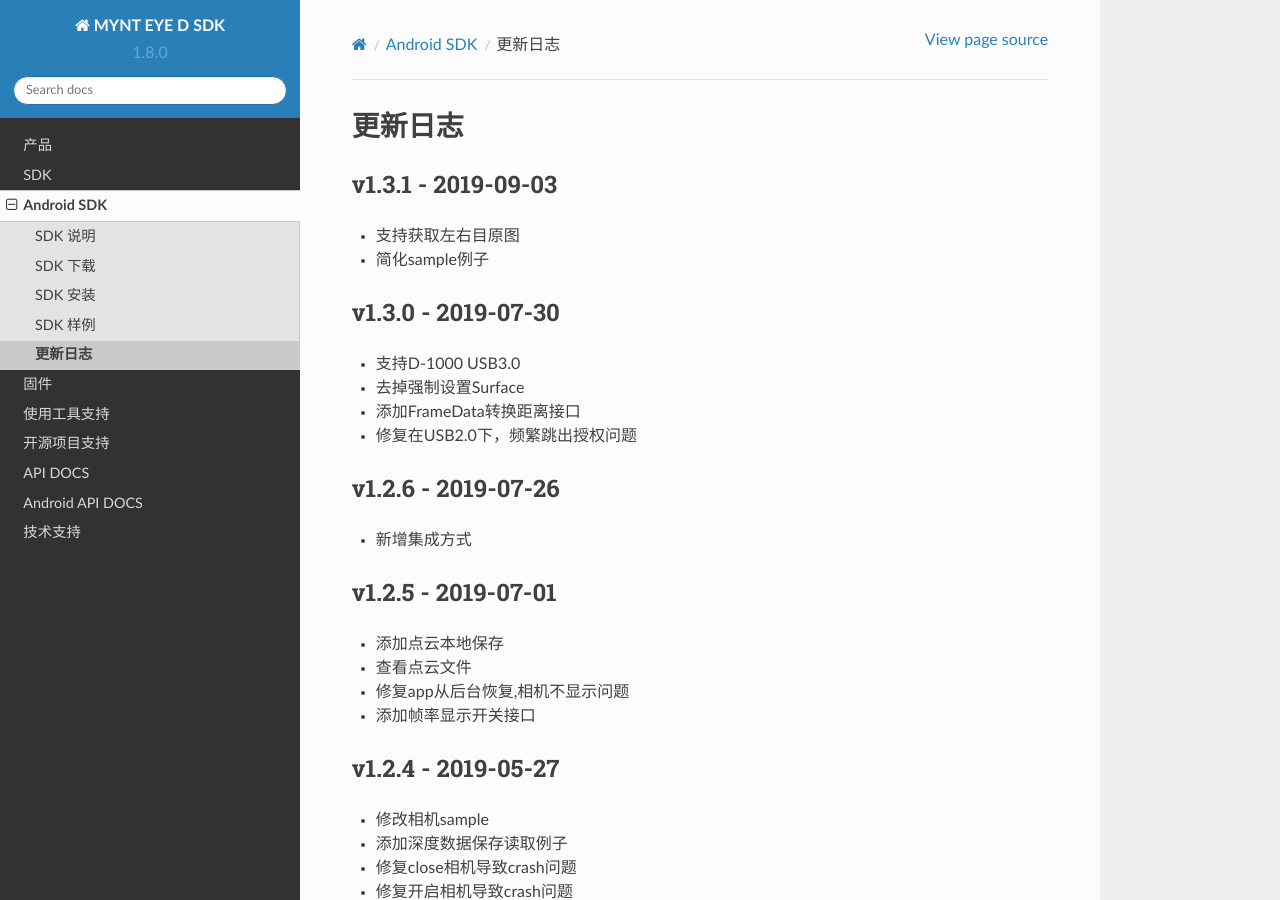
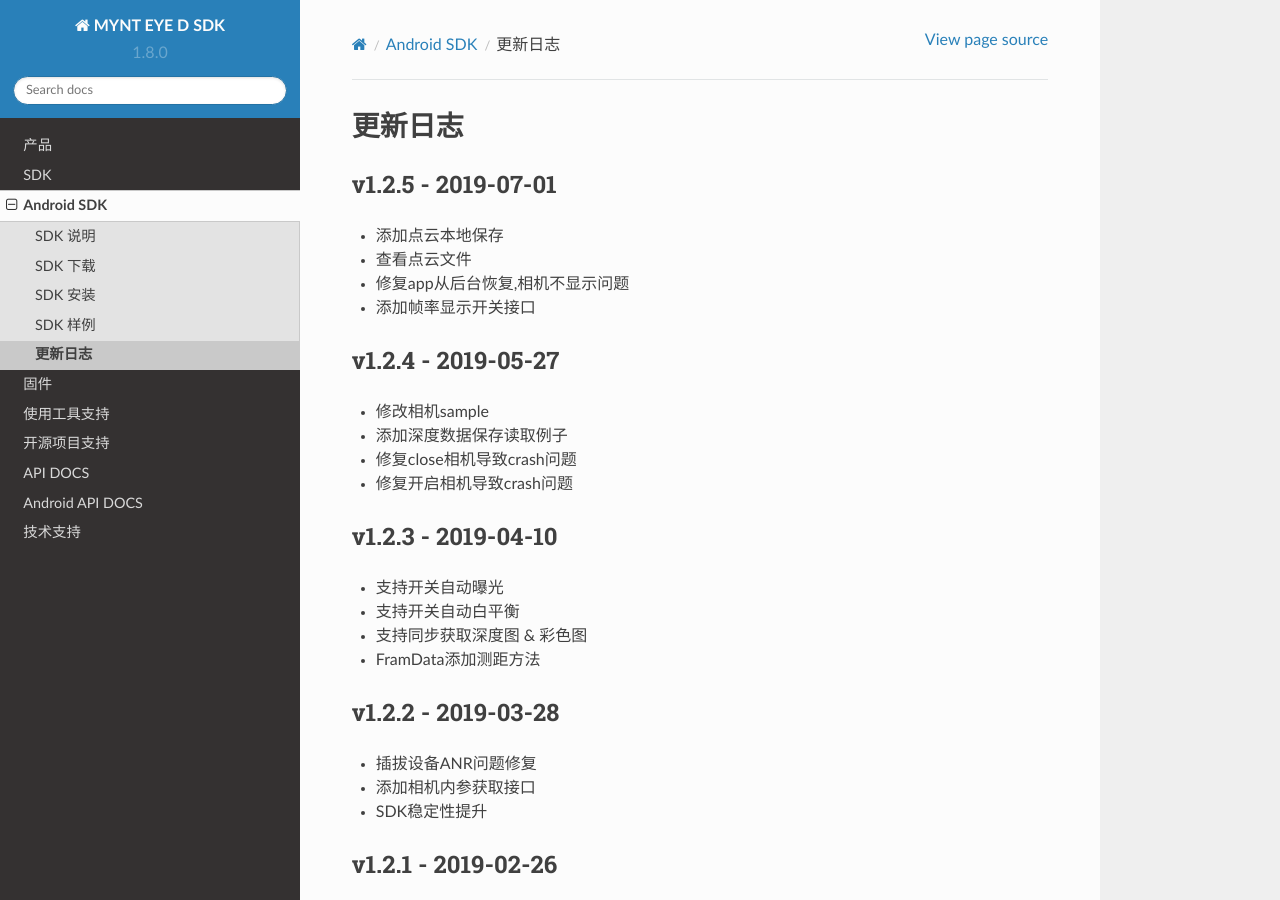
Before and after one commit to slightech/MYNT-EYE-D-SDK-Docs-zh_CN, a Sphinx documentation site: the page built from docs/android_sdk/sdk_update_log.rst, in a window 1280 px wide and 900 px high. Built offline with Sphinx 7.4.7 and the Read the Docs theme 2.0.0, drawn with Linux system fonts in a browser that asks for light colours.

Commit message:
update: remove invalid changeLog

```diff
--- a/docs/android_sdk/sdk_update_log.rst
+++ b/docs/android_sdk/sdk_update_log.rst
@@ -1,24 +1,6 @@
 更新日志
 =======================
 
-v1.3.1 - 2019-09-03
-----------------------
-
-- 支持获取左右目原图
-- 简化sample例子
-
-v1.3.0 - 2019-07-30
-----------------------
-
-- 支持D-1000 USB3.0
-- 去掉强制设置Surface
-- 添加FrameData转换距离接口
-- 修复在USB2.0下，频繁跳出授权问题
-
-v1.2.6 - 2019-07-26
-----------------------
-
-- 新增集成方式
 
 v1.2.5 - 2019-07-01
 ----------------------
```
